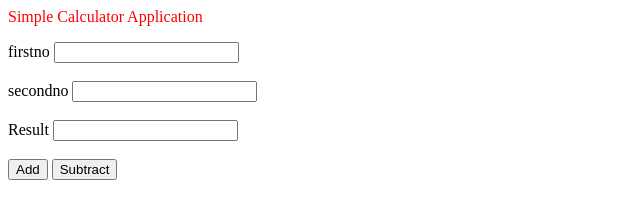
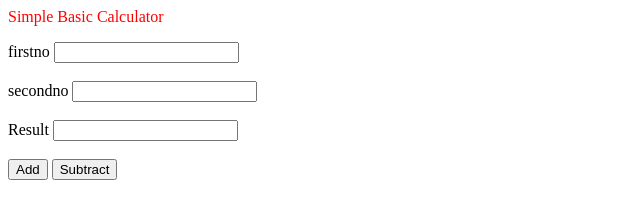
Before and after one commit to Dlohani1/calc_git, a plain HTML site: page index.html in a window 1280 px wide. Shown: the full height of the page, 0-640 px from the left. Drawn offline with Linux system fonts and the light colour scheme.

Commit message:
index file modified

```diff
--- a/index.html
+++ b/index.html
@@ -7,7 +7,7 @@
 </head>
 <body>
 
-<p style="color:red"> Simple Calculator Application </p>
+<p style="color:red"> Simple Basic Calculator </p>
 
 firstno <input type="text" id="firstno" > <br/><br/>
 secondno <input type="text" id="secondno" > <br/><br/>
```
